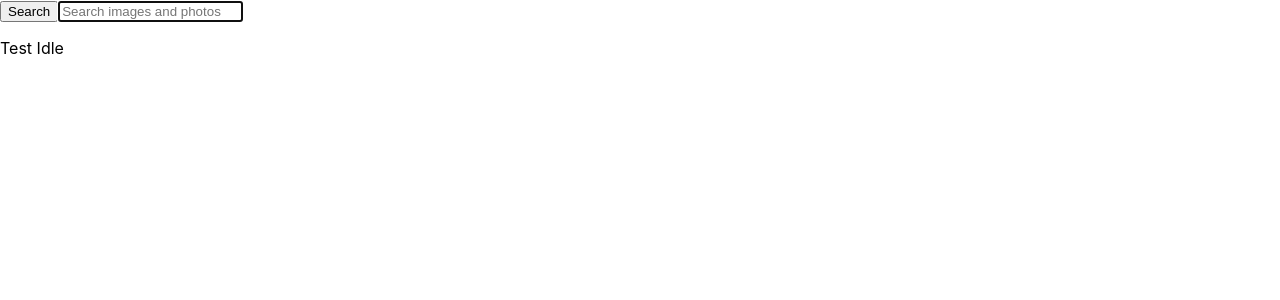
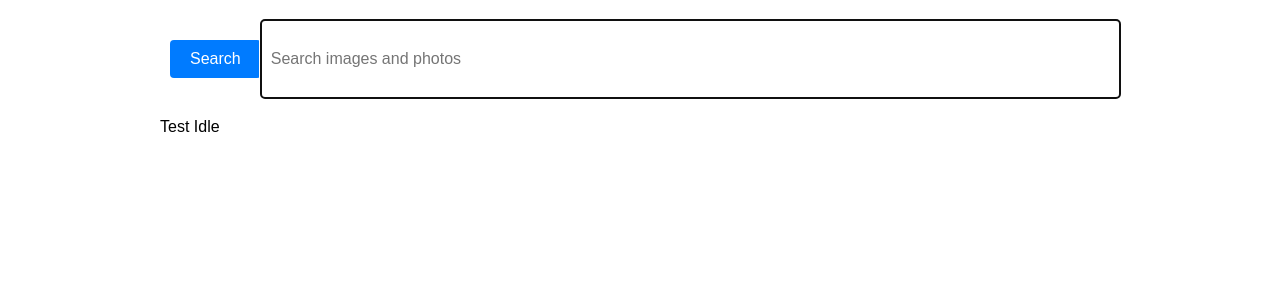
Before and after one commit to GumeniukRuslan/goit-react-hw-03-image-finder, a React (Create React App) app: page / in a window 1280 px wide. Shown: the top 300 px of the page. Built offline with nearby package versions, Linux system fonts and the light colour scheme.

Commit message:
first styles

```diff
--- a/src/components/App.jsx
+++ b/src/components/App.jsx
@@ -44,7 +44,7 @@ export class App extends Component  {
 
   render() {
     return (
-    <div
+    <div className="container"
       style={{
         color: '#010101'
       }}
--- a/src/components/ImageGallery/ImageGallery.jsx
+++ b/src/components/ImageGallery/ImageGallery.jsx
@@ -34,7 +34,7 @@ export class ImageGallery extends Component {
   render() {
     return (
       <>
-        <ul onClick={this.openModal}>
+        <ul className="imgage-list" onClick={this.openModal}>
           {this.props.data.map((image) => <ImageGalleryItem key={image.id} image={image} />)}
         </ul>
 
--- a/src/components/Searchbar/Searchbar.jsx
+++ b/src/components/Searchbar/Searchbar.jsx
@@ -1,7 +1,7 @@
 export const Searchbar = ({onSubmit}) => {
   return (
-  <header className="searchbar">
-    <form className="form" onSubmit={onSubmit}>
+  <header className="searchbar header-container">
+    <form className="form search-form" onSubmit={onSubmit}>
       <button type="submit" className="button">
         <span className="button-label">Search</span>
       </button>
--- a/src/index.css
+++ b/src/index.css
@@ -14,33 +14,102 @@ code {
     monospace;
 }
 
+.container {
+  max-width: 960px;
+  margin: 0 auto;
+  padding: 20px;
+  font-family: Arial, sans-serif;
+}
+
+.searchbar {
+  display: flex;
+  align-items: center;
+  margin-bottom: 20px;
+}
+
+.search-form {
+  flex-grow: 1;
+  display: flex;
+}
+
+.input {
+  flex-grow: 1;
+  padding: 10px;
+  border: none;
+  border-radius: 4px;
+  font-size: 16px;
+}
+
+.button {
+  background-color: #007bff;
+  color: #fff;
+  border: none;
+  border-radius: 4px;
+  padding: 10px 20px;
+  margin-left: 10px;
+  font-size: 16px;
+  cursor: pointer;
+}
+
+.imgage-list {
+  list-style: none;
+  display: grid;
+  grid-template-columns: repeat(auto-fit, minmax(200px, 1fr));
+  grid-gap: 20px;
+}
+
+.gallery-item {
+  position: relative;
+  overflow: hidden;
+  height: 200px; /* Set a fixed height for the gallery items */
+}
+
+.gallery-item img {
+  width: 100%;
+  height: 100%;
+  object-fit: cover;
+  border-radius: 4px;
+  transition: transform 0.3s ease-in-out;
+  cursor: pointer;
+}
+
+.gallery-item img:hover {
+  transform: scale(1.05);
+}
+
 .overlay {
   position: fixed;
   top: 0;
   left: 0;
   width: 100%;
   height: 100%;
-  background-color: rgba(0, 0, 0, 0.5);
-  /* Semi-transparent background */
+  background-color: rgba(0, 0, 0, 0.8);
   display: flex;
   justify-content: center;
   align-items: center;
+  z-index: 9999;
 }
 
 .modal {
-  background-color: #fff;
-  padding: 20px;
   max-width: 90%;
   max-height: 90%;
-  box-shadow: 0 0 10px rgba(0, 0, 0, 0.2);
-  display: flex;
-  justify-content: center;
-  align-items: center;
+  overflow: hidden;
 }
 
 .modal img {
+  max-width: 100%;
+  max-height: 100%;
   object-fit: contain;
-  object-position: center top;
-  width: 100%;
-  height: auto;
 }
+
+button {
+  display: block;
+  margin: 20px auto;
+  padding: 10px 20px;
+  background-color: #007bff;
+  color: #fff;
+  border: none;
+  border-radius: 4px;
+  font-size: 16px;
+  cursor: pointer;
+}
```
